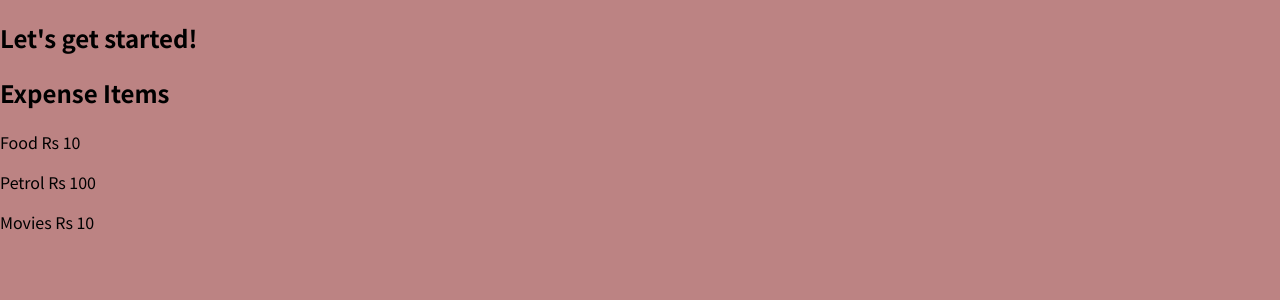
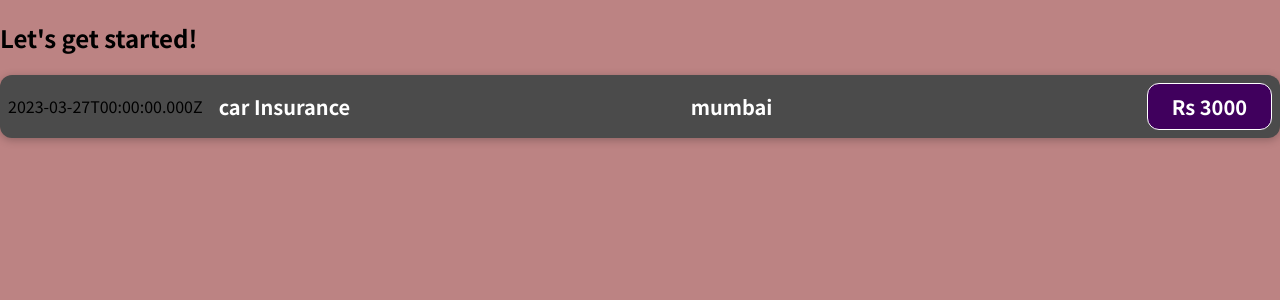
Before and after one commit to vishnuu96/ExpenseTracker, a React (Create React App) app: page / in a window 1280 px wide. Shown: the top 300 px of the page. Built offline with nearby package versions, Linux system fonts and the light colour scheme.

Commit message:
added expenseItem css,updated dynamic expenses

```diff
--- /dev/null
+++ b/src/components/ExpenseItem.css
@@ -0,0 +1,56 @@
+.expense-item {
+    display: flex;
+    justify-content: space-between;
+    align-items: center;
+    box-shadow: 0 2px 8px rgba(0, 0, 0, 0.25);
+    padding: 0.5rem;
+    margin: 1rem 0;
+    border-radius: 12px;
+    background-color: #4b4b4b;
+  }
+
+   .expense-item__description {
+     display: flex;
+    flex-direction: column;
+    gap: 1rem;
+    align-items: flex-end;
+    flex-flow: column-reverse;
+    justify-content: flex-start;
+    flex: 1;
+  }
+
+  .expense-item h2 {
+    color: #3a3a3a;
+    font-size: 1rem;
+    flex: 1;
+    margin: 0 1rem;
+    color: white;
+  }
+
+  .expense-item__price {
+    font-size: 1rem;
+    font-weight: bold;
+    color: white;
+    background-color: #40005d;
+    border: 1px solid white;
+    padding: 0.5rem;
+    border-radius: 12px;
+  }
+
+  @media (min-width: 580px) {
+    .expense-item__description {
+      flex-direction: row;
+      align-items: center;
+      justify-content: flex-start;
+      flex: 1;
+    }
+
+    .expense-item__description h2 {
+      font-size: 1.25rem;
+    }
+
+    .expense-item__price {
+      font-size: 1.25rem;
+      padding: 0.5rem 1.5rem;
+    }
+  }
--- a/src/components/ExpenseItem.js
+++ b/src/components/ExpenseItem.js
@@ -1,12 +1,20 @@
-import React from 'react'
+// import React from "react";
+import './ExpenseItem.css';
 
 export default function ExpenseItem() {
+ const expenseDate=new Date(2023, 2, 27);
+ const expenseTitle='car Insurance';
+ const exportAmount=3000;
+ const locationOfExpenditure="mumbai"
+
   return (
-    <div>
-     <h2> Expense Items</h2>
-     <p>Food Rs 10</p>
-     <p>Petrol Rs 100</p>
-     <p>Movies Rs 10</p>
+    <div className='expense-item'>
+     <div>{expenseDate.toISOString()}</div>
+     <div className='expense-item__description'>
+        <h2>{expenseTitle}</h2>
+        <h2>{locationOfExpenditure}</h2>
+        <div className='expense-item__price'>Rs {exportAmount}</div>
+     </div>
     </div>
-  )
+  );
 }
```
